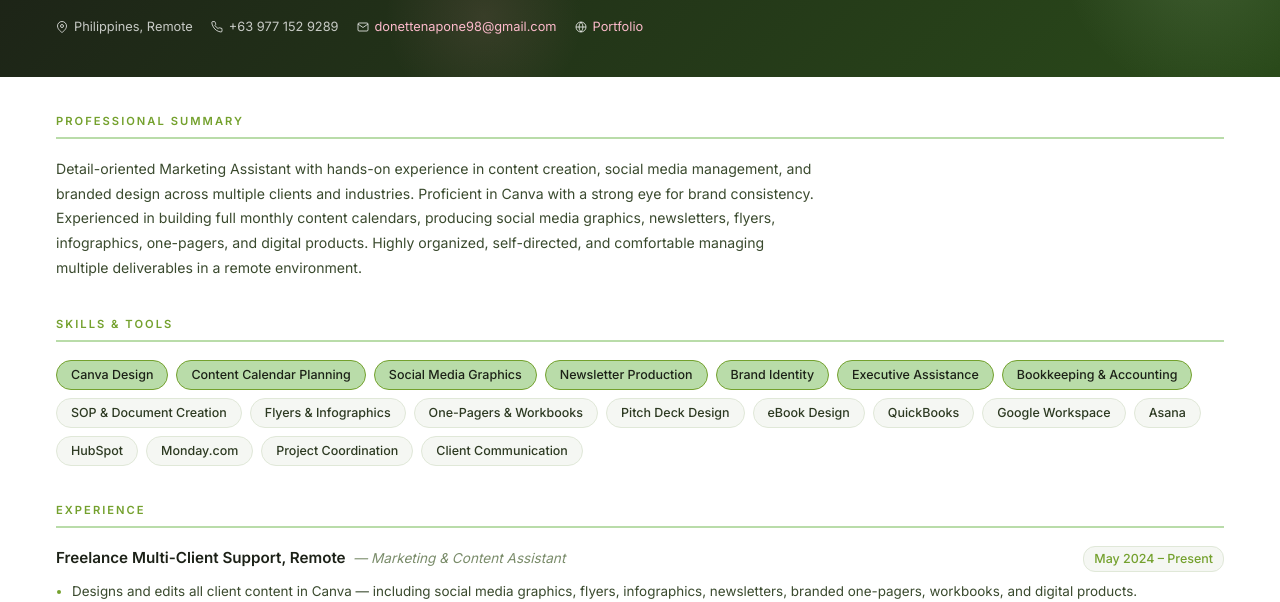
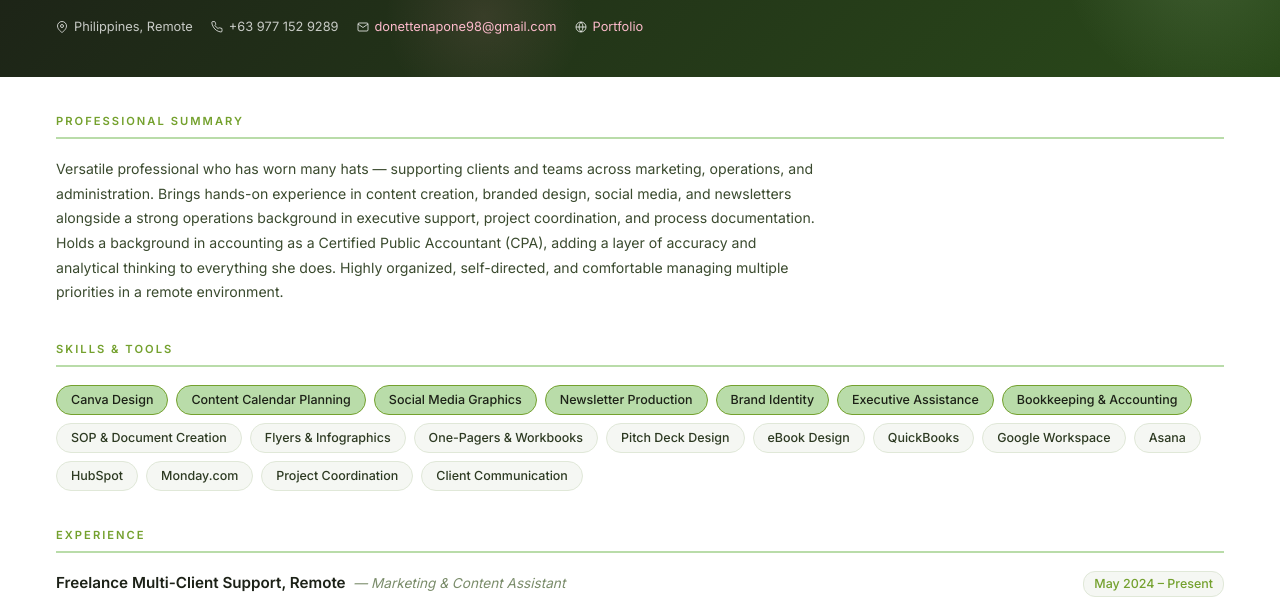
Before and after one commit to donettenapone98/portfolio, a plain HTML site: page resume.html in a window 1280 px wide. Shown: the part 129-731 px from the top of the page. Drawn offline with nearby package versions, Linux system fonts and the light colour scheme.

Commit message:
Resume: rewrite professional summary

```diff
--- a/resume.html
+++ b/resume.html
@@ -240,7 +240,7 @@
   <div class="section">
     <p class="section-title">Professional Summary</p>
     <p class="summary">
-      Detail-oriented Marketing Assistant with hands-on experience in content creation, social media management, and branded design across multiple clients and industries. Proficient in Canva with a strong eye for brand consistency. Experienced in building full monthly content calendars, producing social media graphics, newsletters, flyers, infographics, one-pagers, and digital products. Highly organized, self-directed, and comfortable managing multiple deliverables in a remote environment.
+      Versatile professional who has worn many hats — supporting clients and teams across marketing, operations, and administration. Brings hands-on experience in content creation, branded design, social media, and newsletters alongside a strong operations background in executive support, project coordination, and process documentation. Holds a background in accounting as a Certified Public Accountant (CPA), adding a layer of accuracy and analytical thinking to everything she does. Highly organized, self-directed, and comfortable managing multiple priorities in a remote environment.
     </p>
   </div>
 
```
